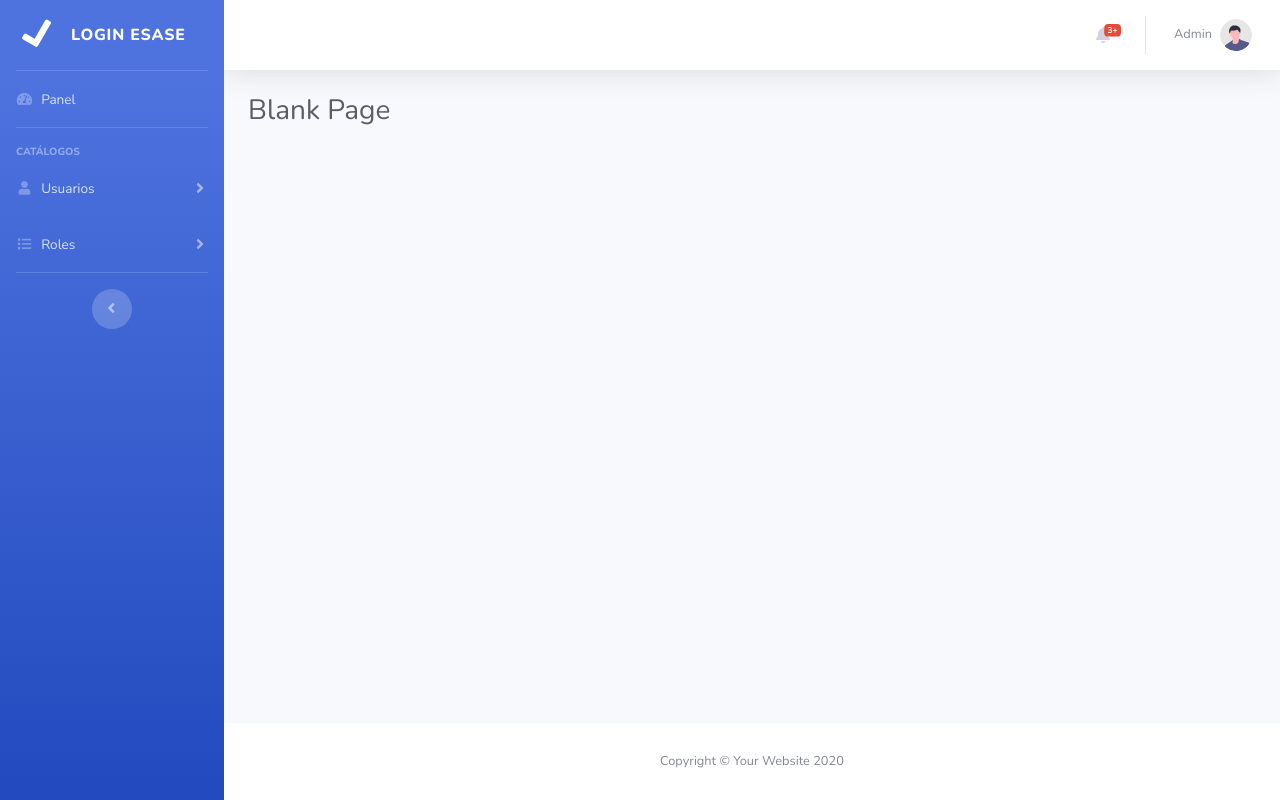
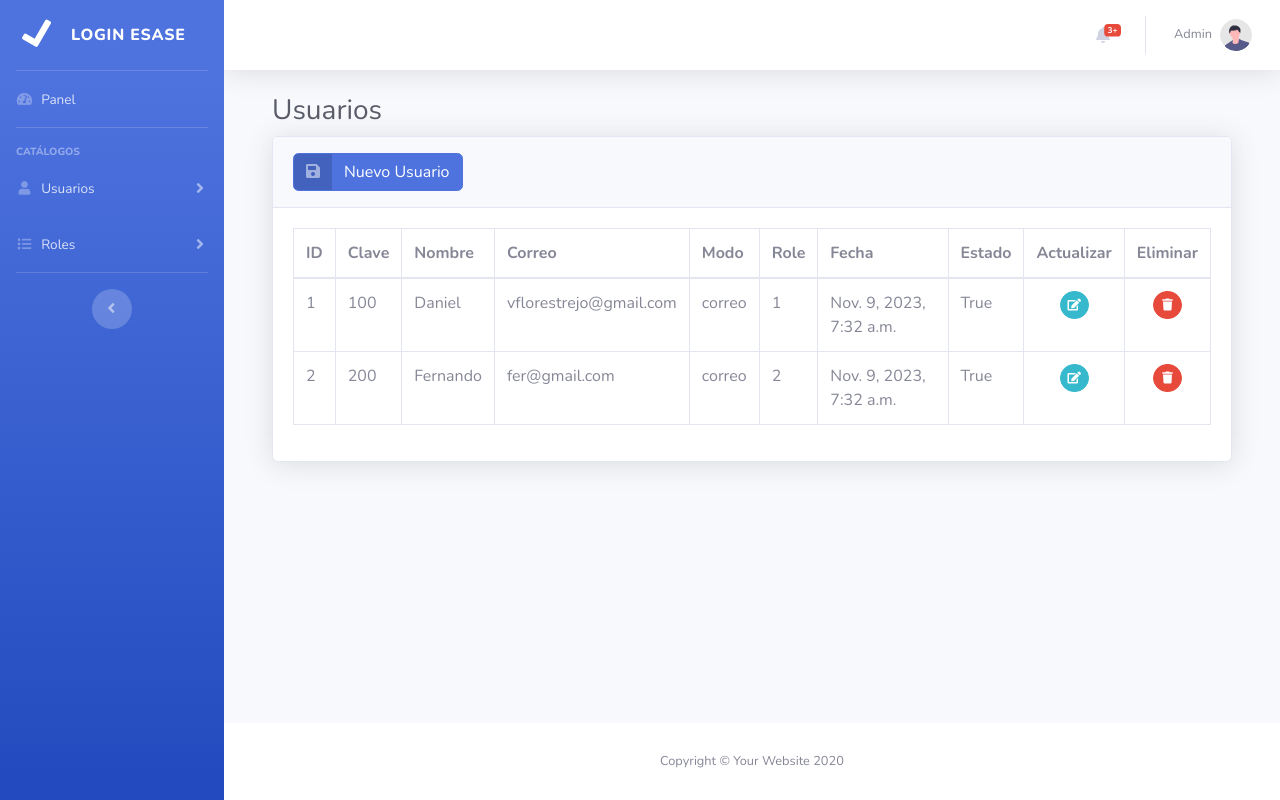
Before and after one commit to soyvicgeek/face-id-project, a Django app: page /usuarios/usuarios/ in a window 1280 px wide. Run offline with Django 4.2, Linux system fonts and the light colour scheme; data comes from the database, SQL or seed files in the repository; both versions use the stored data as it was after the commit; parts of the project's set-up code (start-up, migrations or seed data) failed here and were passed over; some libraries are stand-ins or nearby versions.

Commit message:
Listar Usuario lista

```diff
--- a/usuarios/forms.py
+++ b/usuarios/forms.py
@@ -4,5 +4,5 @@ from usuarios.models import Usuario
 class UsuarioForm(forms.ModelForm):
     class Meta:
         model = Usuario
-        # fields = ['categoria_clave', 'categoria_nombre','categoria_descripcion', 'categoria_descuento','categoria_estado']
+        #fields = ['usuario_clave', 'usuario_nombre']
         fields = '__all__'
--- a/usuarios/templates/usuarios/usuario_list.html
+++ b/usuarios/templates/usuarios/usuario_list.html
@@ -1 +1,73 @@
 {% extends 'app/base.html' %}
+{% block contenido %}
+
+    <!-- Begin Page Content -->
+    <div class="container-fluid">
+
+        <!-- Page Heading -->
+        <h1 class="h3 mb-2 text-gray-800">Usuarios</h1>
+
+        <!-- DataTales Example -->
+        <div class="card shadow mb-4">
+            <div class="card-header py-3">
+                <a href="{% url 'usuarios:usuario_new' %}" class="btn btn-primary btn-icon-split">
+                    <span class="icon text-white-50">
+                        <i class="fas fa-save"></i>
+                    </span>
+                    <span class="text">Nuevo Usuario</span>
+                </a>
+            </div>
+            <div class="card-body">
+                <div class="table-responsive">
+                    <table class="table table-bordered" id="dataTable" width="100%" cellspacing="0">
+                        <thead>
+                            <tr>
+                                <th>ID</th>
+                                <th>Clave</th>
+                                <th>Nombre</th>
+                                <th>Correo</th>
+                                <th>Modo</th>
+                                <th>Role</th>
+                                <th>Fecha</th>
+                                <th>Estado</th>
+                                <th>Actualizar</th>
+                                <th>Eliminar</th>
+                            </tr>
+                        </thead>
+                        <tbody>
+                        {% for user in usuarios %}
+                            <tr>
+                                <td>{{ user.id }}</td>
+                                <td>{{ user.usuario_clave }}</td>
+                                <td>{{ user.usuario_nombre }}</td>
+                                <td>{{ user.usuario_correo }}</td>
+                                <td>{{ user.usuario_modo_registro }}</td>
+                                <td>{{ user.usuario_role }}</td>
+                                <td>{{ user.usuario_fecha_registro }}</td>
+                                <td>{{ user.usuario_estado}}</td>
+                                <td>
+                                    <div class="d-flex justify-content-center">
+                                        <a href="{% url 'usuarios:usuario_update' user.id %}" class="btn btn-info btn-circle btn-sm">
+                                            <i class="fas fa-edit"></i>
+                                        </a>
+                                    </div>
+                                </td>
+                                <td>
+                                    <div class="d-flex justify-content-center">
+                                        <a href="{% url 'usuarios:usuario_delete' user.id %}" class="btn btn-danger btn-circle btn-sm">
+                                            <i class="fas fa-trash"></i>
+                                        </a>
+                                    </div>
+                                </td>
+                            </tr>
+                        {% endfor %}
+                        </tbody>
+                    </table>
+                </div>
+            </div>
+        </div>
+
+    </div>
+    <!-- /.container-fluid -->
+
+{% endblock %}
--- a/usuarios/views.py
+++ b/usuarios/views.py
@@ -7,12 +7,8 @@ def listar_usuario(request):
     # SELECT * FROM USUARIOS
     usuarios = Usuario.objects.all()
     # Diccionario con las usuario
-    data = {
-        'usuarios': usuarios
-    }
     return render(request,
-                  'usuarios/usuario_list.html',
-                  context=data)
+                  'usuarios/usuario_list.html', {'usuarios': usuarios})
 def agregar_usuario(request):
     data = {
         'form': UsuarioForm()
```
Also changed, not shown: faceid.sqlite3.
